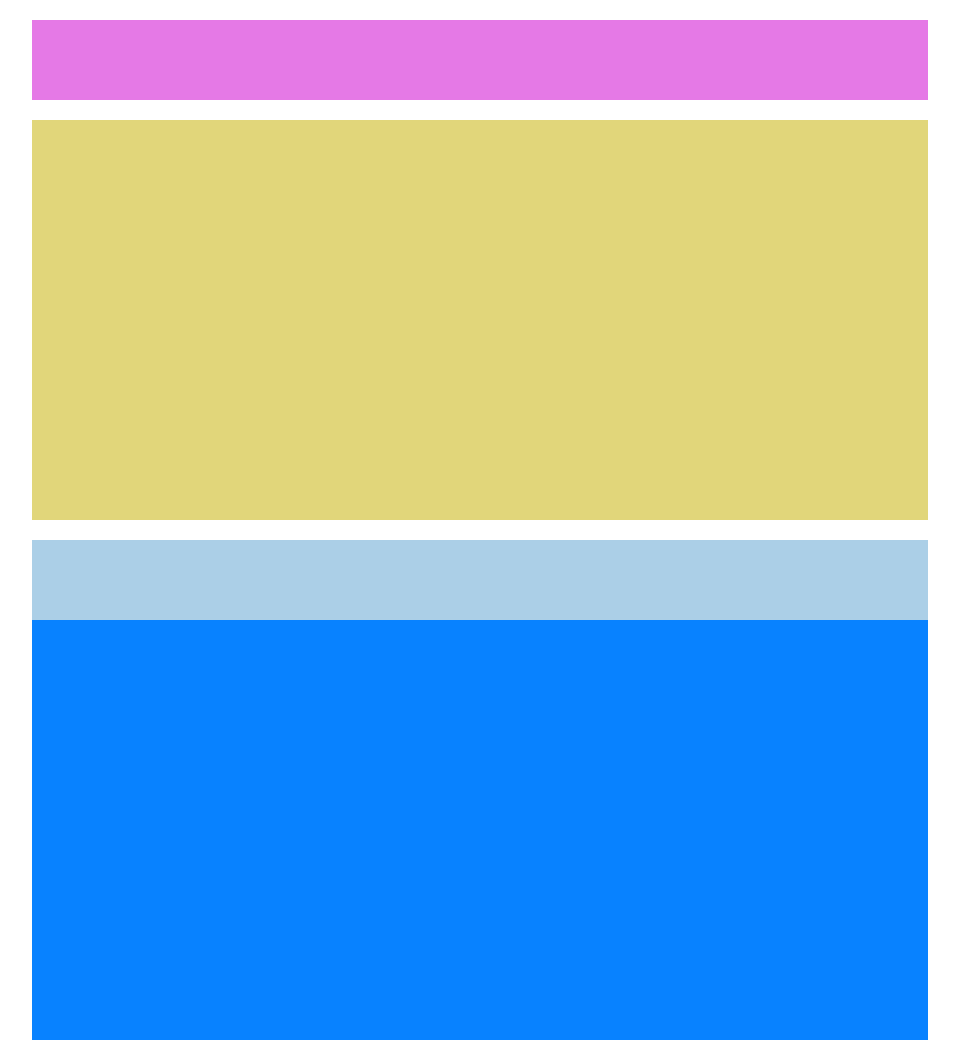
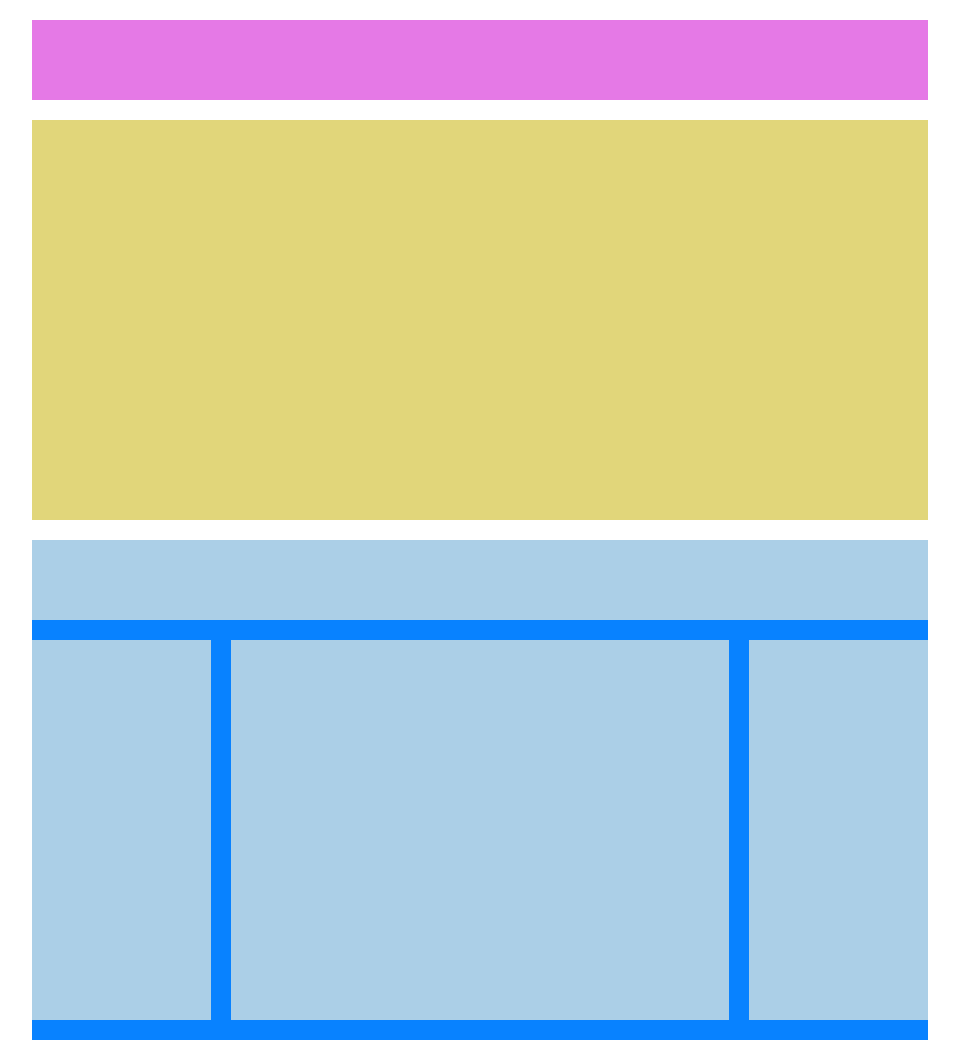
Before and after one commit to Zaplatynskyy/htmlcss-struttura-wp, a plain HTML site: page index.html in a window 1280 px wide. Shown: the whole page, without its empty margins (160-1119 px from the left). Drawn offline with Linux system fonts and the light colour scheme.

Commit message:
main e float

```diff
--- a/css/style.css
+++ b/css/style.css
@@ -15,11 +15,33 @@
     margin-bottom: 20px;
 }
 
+.clearfix::after {
+    content: "";
+    clear: both;
+    display: table;
+}
+
+.float_left{
+    float: left;
+}
+
 /* proprietà header */
 
 
 /* proprietà main */
 
+.left_side{
+    width: 20%;
+}
+
+.main_content{
+    width: calc( 60% - 40px );
+    margin: 0 20px;
+}
+
+.right_side{
+    width: 20%;
+}
 
 
 /* **********debug********** */
@@ -43,3 +65,10 @@ main.debug{
     height: 80px;
     background-color: #abcfe7;
 }
+
+.left_side.debug,
+.main_content.debug,
+.right_side.debug{
+    height: 380px;
+    background-color: #abcfe7;
+}
--- a/index.html
+++ b/index.html
@@ -22,7 +22,25 @@
         <main class="debug">
 
             <!-- sezione della main superiore -->
-            <div class="main_top debug">
+            <div class="main_top mb_20 debug">
+
+            </div>
+
+            <!-- contenitore degli elementi floattati della main -->
+            <div class="clearfix">
+
+                <!-- colonna della main di sinistra -->
+                <aside class="left_side float_left debug">
+
+                </aside>
+                <!-- colonna della main centrale -->
+                <section class="main_content float_left debug">
+
+                </section>
+                <!-- colonna della main di destra -->
+                <aside class="right_side float_left debug">
+
+                </aside>
 
             </div>
 
```
